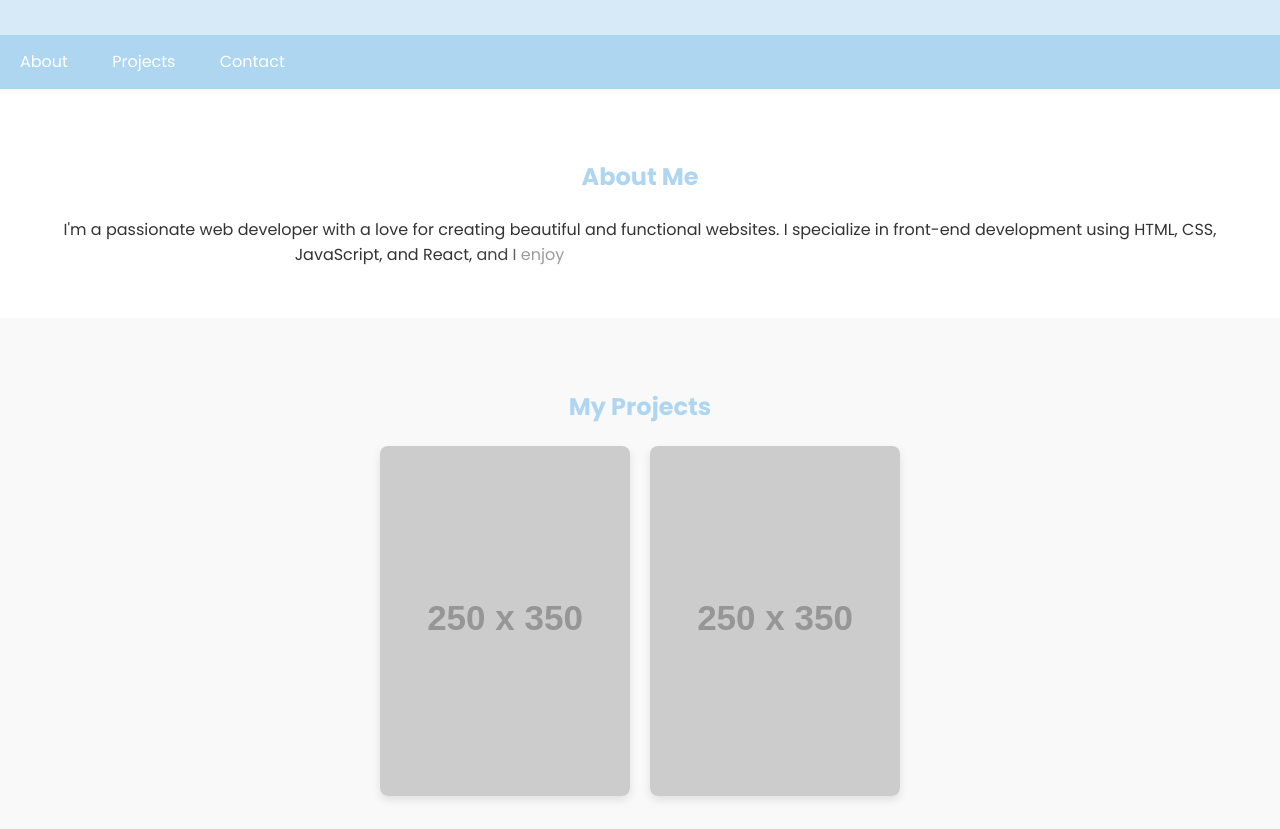
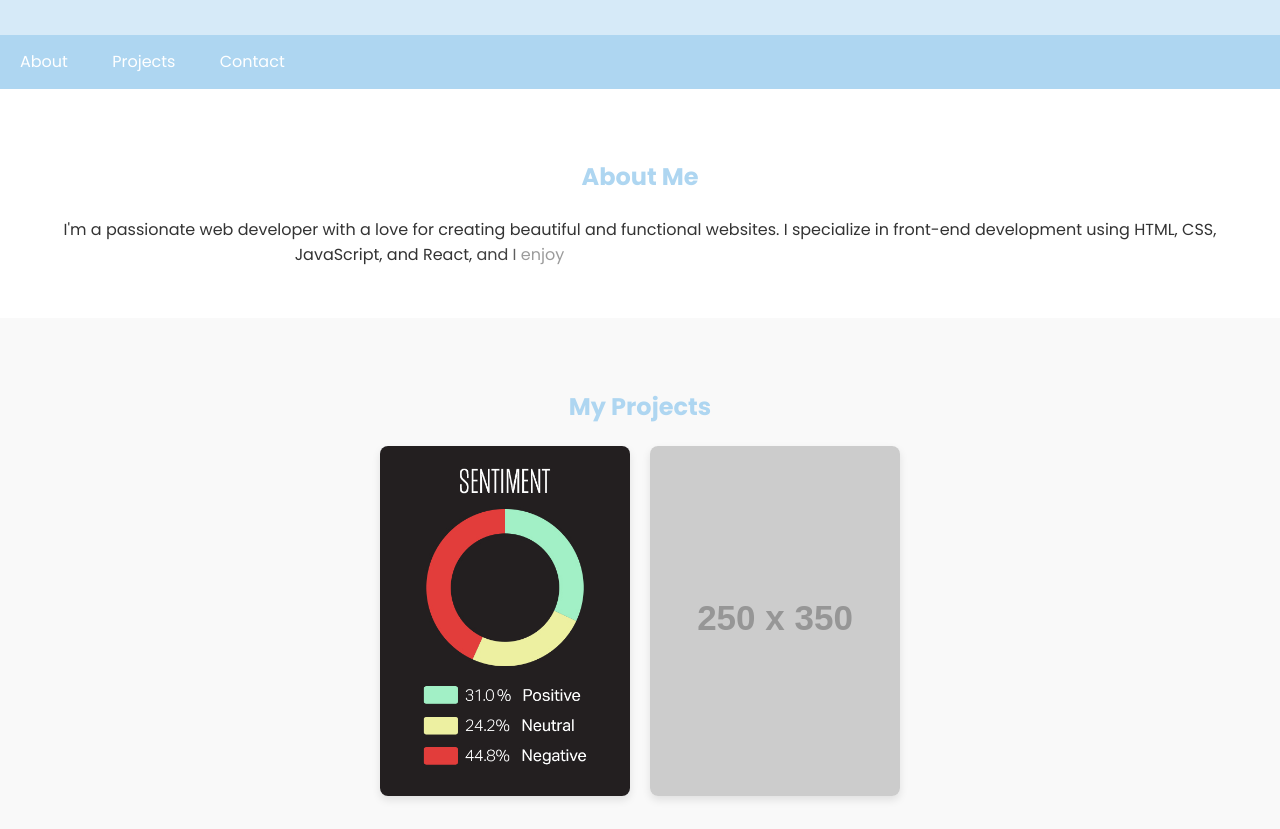
Before and after one commit to dinajohari/pft, a plain HTML site: page index.html in a window 1280 px wide. Shown: the part 123-952 px from the top of the page. Drawn offline with nearby package versions, Linux system fonts and the light colour scheme; placeholder pictures from the web are drawn by us.

Commit message:
Update index.html

```diff
--- a/index.html
+++ b/index.html
@@ -37,7 +37,7 @@
       <div class="flip-card" data-title="Project 1" data-description="A data science project leveraging Python for restaurant reviews.">
         <div class="flip-card-inner">
           <div class="flip-card-front">
-            <img src="https://via.placeholder.com/250x350" alt="Project 1">
+            <img src="Sentiment-Analysis-hero.jpg" alt="Project 1">
           </div>
           <div class="flip-card-back">
             <h3>Aspect-Based Sentiment Classification (FYP)</h3>
```
